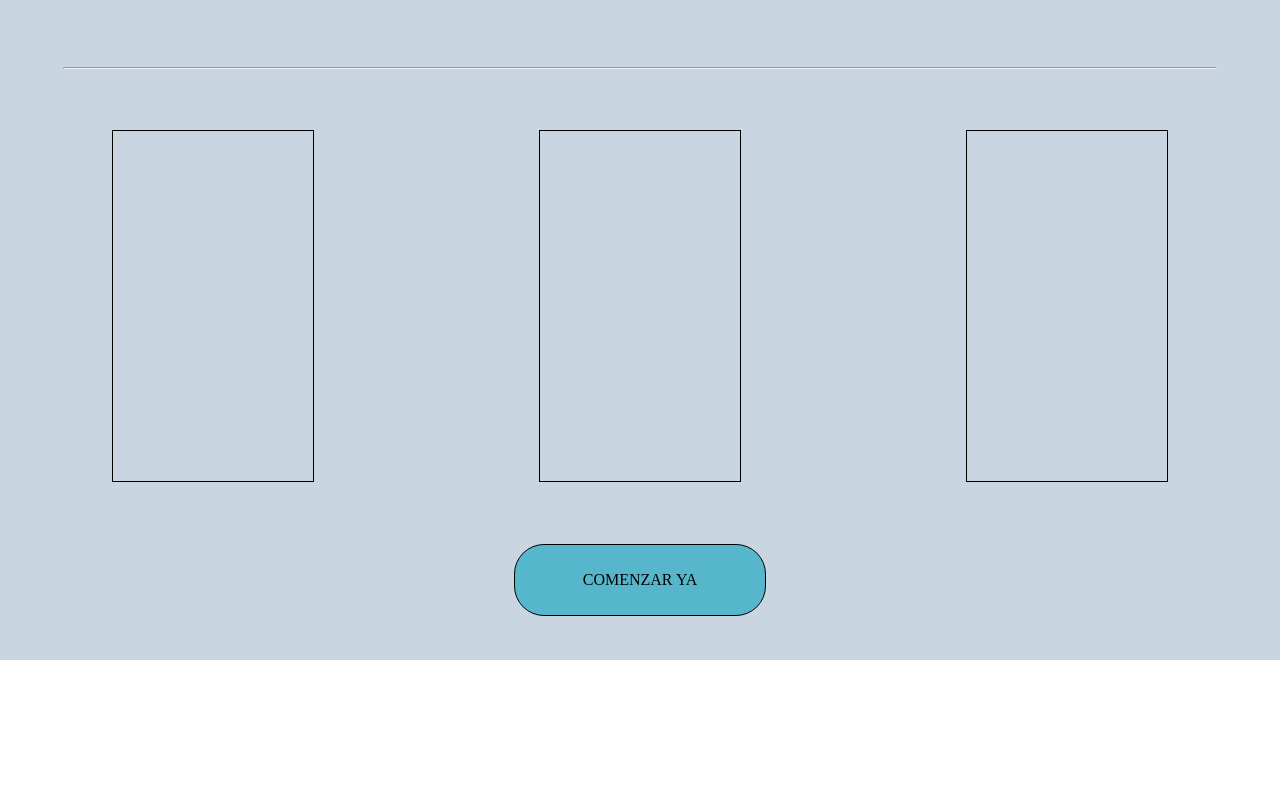
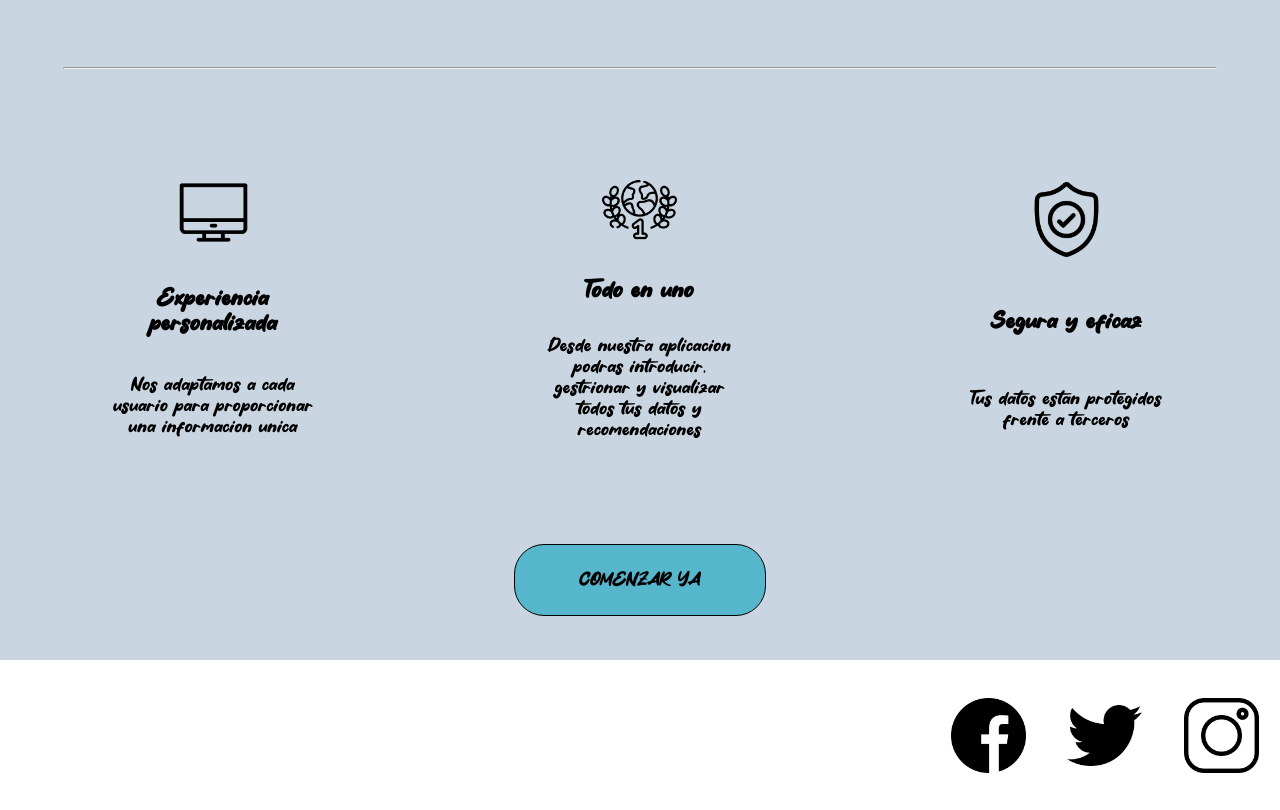
Before and after one commit to edm95/sweetdreams-v, a website built with Vite: page src/index.html in a window 1280 px wide. Shown: the part 940-1750 px from the top of the page. Before the commit the page ends 1600 px from the top, so only its background shows below. Built offline with nearby package versions, Linux system fonts and the light colour scheme; files whose address does not match are found by name.

Commit message:
prototipo landing

```diff
--- a/src/index.css
+++ b/src/index.css
@@ -62,6 +62,7 @@ a {
   align-items: center;
   text-decoration: none;
   color: black;
+  font-family: bluetea, sans-serif;
 }
 
 .content {
@@ -95,19 +96,48 @@ a {
 
 .card {
   width: 200px;
-  height: 350px;
-  border: 1px solid black;
+  height: 275px;
   display: flex;
   flex-direction: column;
-  justify-content: center;
+  justify-content: space-around;
   align-items: center;
+  font-family: bluetea, sans-serif;
+  text-align: center;
 }
 
-.experience .logo{
+.card h4 {
+  font-size: 20px;
+}
 
+.card img {
+  width: 75px;
+  height: 75px;
+  background-size: cover;
 }
 
 hr {
   width: 90%;
   margin: 0;
 }
+
+.footer {
+  width: 100%;
+  height: 150px;
+  display: flex;
+  justify-content: flex-end;
+  align-items: center;
+}
+
+.social-media {
+  width: 350px;
+  height: 100%;
+  display: flex;
+  justify-content: space-around;
+  align-items: center;
+}
+
+.footer img {
+  width: 75px;
+  height: 75px;
+  background-size: cover;
+}
--- a/src/index.html
+++ b/src/index.html
@@ -23,19 +23,19 @@
       <hr>
       <div class="cards">
         <div class="card experience">
-          <div class="logo"></div>
-          <h4></h4>
-          <p></p>
+          <img src="./img/computer.png" alt="experience">
+          <h4>Experiencia<br>personalizada</h4>
+          <p>Nos adaptamos a cada usuario para proporcionar una informacion unica</p>
         </div>
         <div class="card all-in-one">
-          <div class="logo"></div>
-          <h4></h4>
-          <p></p>
+          <img src="./img/mundo.png" alt="All in one">
+          <h4>Todo en uno</h4>
+          <p>Desde nuestra aplicacion podras introducir, gestrionar y visualizar todos tus datos y recomendaciones</p>
         </div>
         <div class="card safe">
-          <div class="logo"></div>
-          <h4></h4>
-          <p></p>
+          <img src="./img/shield.png" alt="safe">
+          <h4>Segura y eficaz</h4>
+          <p>Tus datos estan protegidos frente a terceros</p>
         </div>
       </div>
       <a href="" class="start">COMENZAR YA</a>
@@ -43,7 +43,11 @@
 
     <footer class="footer">
       <div class="email"></div>
-      <div class="social-media"></div>
+      <div class="social-media">
+        <img src="./img/facebook.png" alt="facebook">
+        <img src="./img/twitter.png" alt="twitter">
+        <img src="./img/instagram.png" alt="instagram">
+      </div>
     </footer>
   </div>
 </body>
```
Also changed, not shown: public/img/facebook.png (added), public/img/instagram.png (added), public/img/twitter.png (added).
